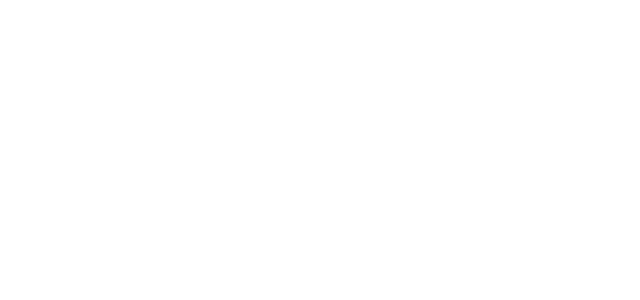
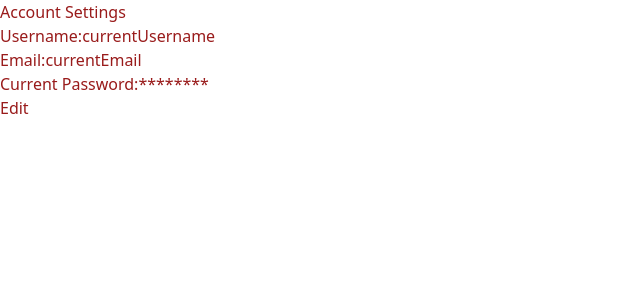
Before and after one commit to alantothe/you_and_meme_client, a React (Create React App) app: page / in a window 1280 px wide. Shown: the top 300 px of the page, without its empty margins (0-640 px from the left). Built offline with nearby package versions, Linux system fonts and the light colour scheme.

Commit message:
set the route for accountSettingPage

```diff
--- a/src/App.js
+++ b/src/App.js
@@ -1,8 +1,10 @@
 import React from "react";
+import AccountSettingsPage from "./pages/AccountSettingsPage";
 
 
 function App() {
   return <div className="text-red-800">
+    <AccountSettingsPage />
 
   </div>;
 }
--- a/src/pages/AccountSettingsPage.jsx
+++ b/src/pages/AccountSettingsPage.jsx
@@ -2,7 +2,7 @@
 
 
 const AccountSettingsPage = () => {
-  const [username, setUsername] = useState('currentUsername');
+  const [username, setUsername] = useState('currentUsername'); // mockdata.user
   const [email, setEmail] = useState('currentEmail');
   const [currentPassword, setCurrentPassword] = useState('currentPassword');
   const [newPassword, setNewPassword] = useState('');
```
